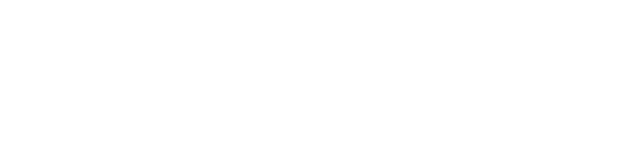
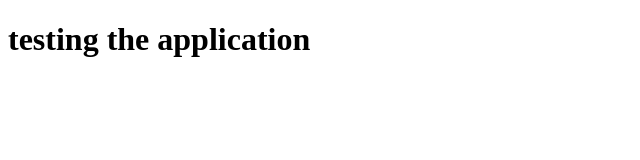
Before and after one commit to Sarikalikhar11/FSWD-10322batch, a plain HTML site: page index.html in a window 1280 px wide. Shown: the whole page, without its empty margins (0-640 px from the left). Drawn offline with Linux system fonts and the light colour scheme.

Commit message:
test commit

```diff
--- a/index.html
+++ b/index.html
@@ -7,6 +7,6 @@
     <title>Document</title>
 </head>
 <body>
-
+    <h1>testing the application</h1>
 </body>
 </html>
```
